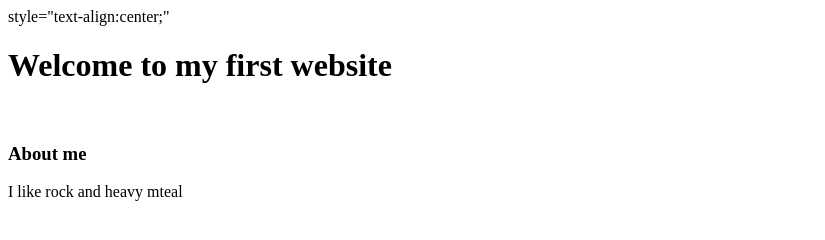
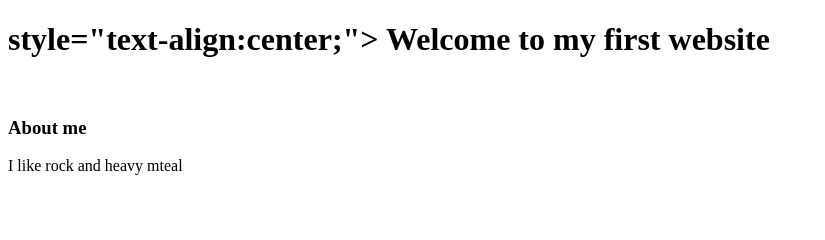
Before and after one commit to 188056MH/188056MH.github.io, a plain HTML site: page index.html in a window 1280 px wide. Shown: the whole page, without its empty margins (0-825 px from the left). Drawn offline with Linux system fonts and the light colour scheme.

Commit message:
Update index.html

```diff
--- a/index.html
+++ b/index.html
@@ -6,9 +6,9 @@
          <title> All about me </title>
   </head>
   <body>
-    style="text-align:center;"
 
-    <h1> Welcome to my first website</h1>
+
+    <h1>    style="text-align:center;"> Welcome to my first website</h1>
     <br>
     <h3> About me </h3>
     <p> I like rock and heavy mteal</p>
```
